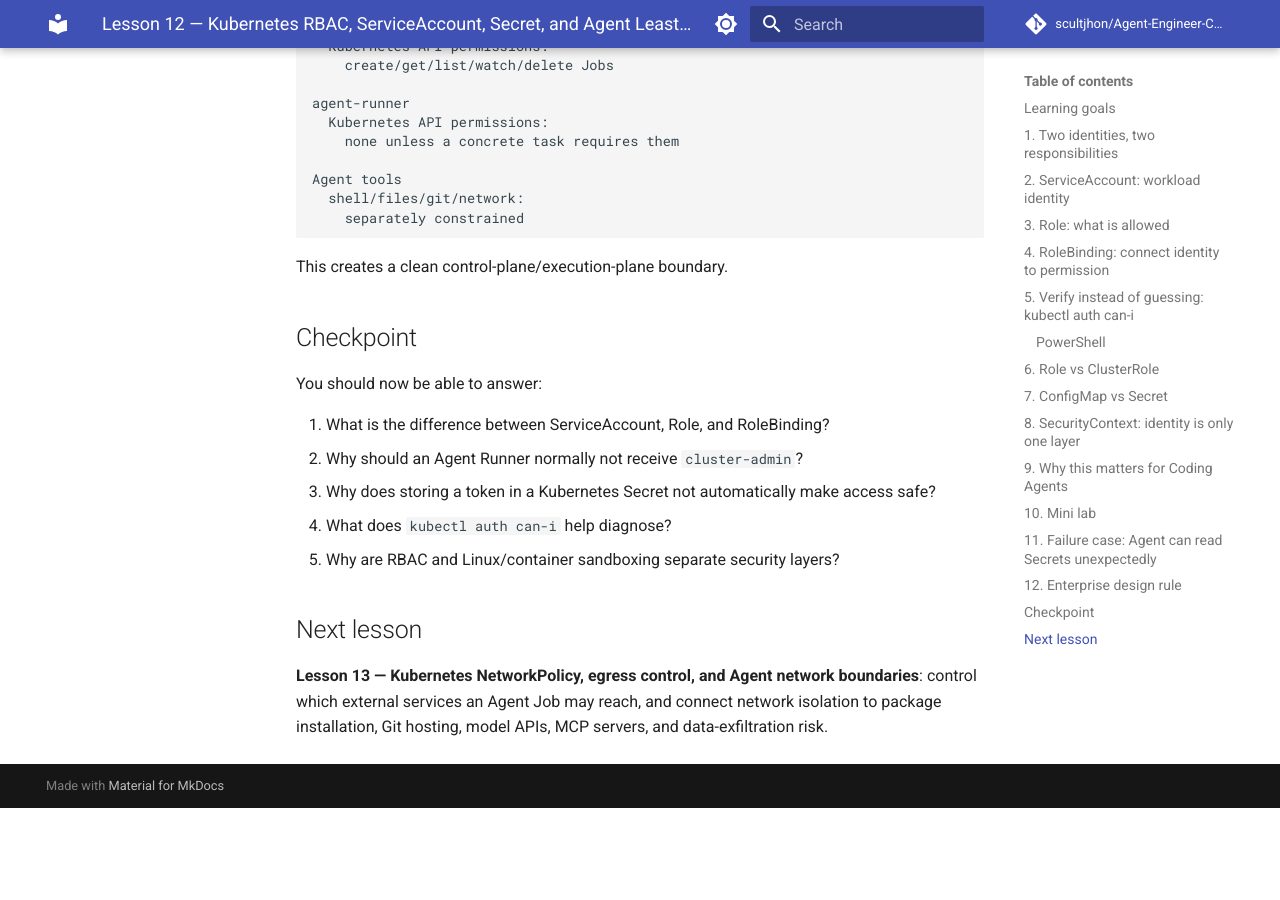
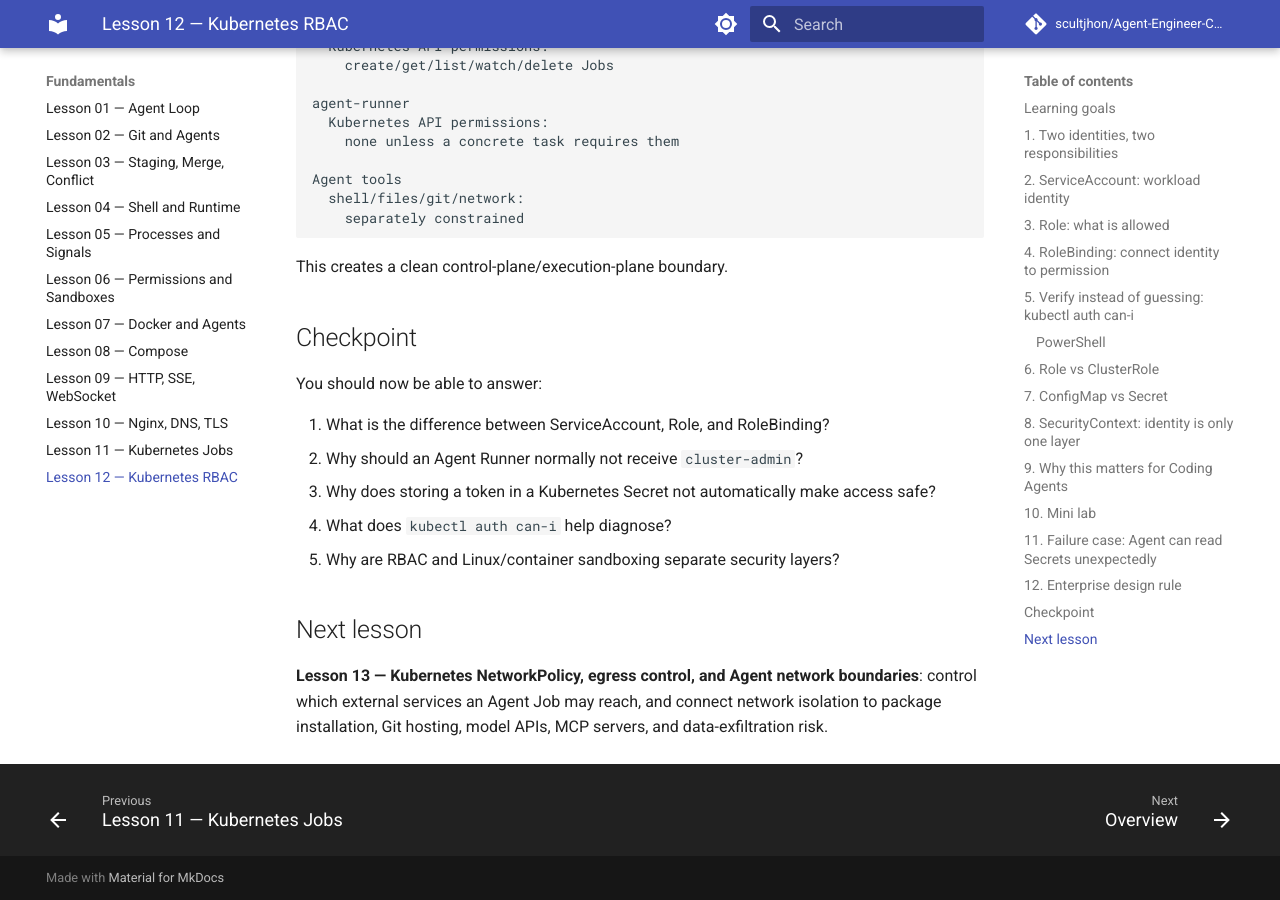
Before and after one commit to scultjhon/Agent-Engineer-Course, an MkDocs documentation site: the page built from docs/fundamentals/12-kubernetes-rbac.md, in a window 1280 px wide and 900 px high, scrolled down 6937 px. Built offline with MkDocs 1.6.1 and Material for MkDocs 9.7.7, drawn with Linux system fonts in a browser that asks for light colours; comment, search, counter and statistics services are not loaded; before the commit the page ends 7745 px from its top, so only the background shows below that.

Commit message:
Add lesson 12 to course navigation

```diff
--- a/mkdocs.yml
+++ b/mkdocs.yml
@@ -40,6 +40,7 @@ nav:
       - Lesson 09 — HTTP, SSE, WebSocket: fundamentals/09-networking.md
       - Lesson 10 — Nginx, DNS, TLS: fundamentals/10-nginx-dns-tls.md
       - Lesson 11 — Kubernetes Jobs: fundamentals/11-kubernetes-job.md
+      - Lesson 12 — Kubernetes RBAC: fundamentals/12-kubernetes-rbac.md
   - Source study:
       - Overview: source-code/index.md
       - Codex: source-code/codex.md
```
